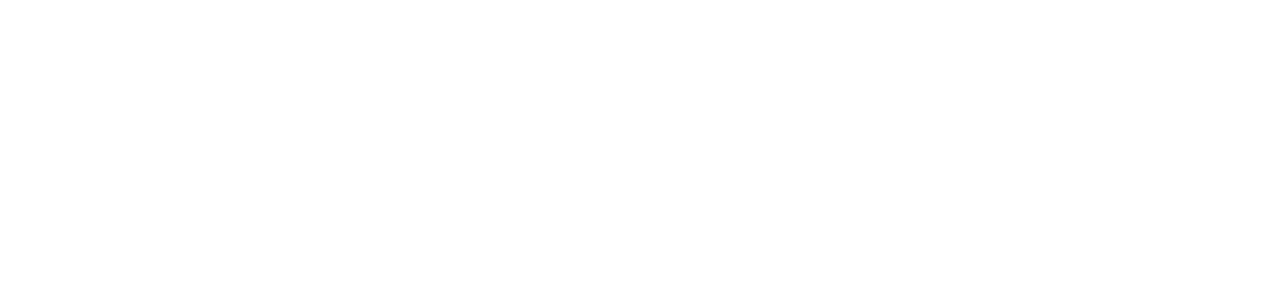
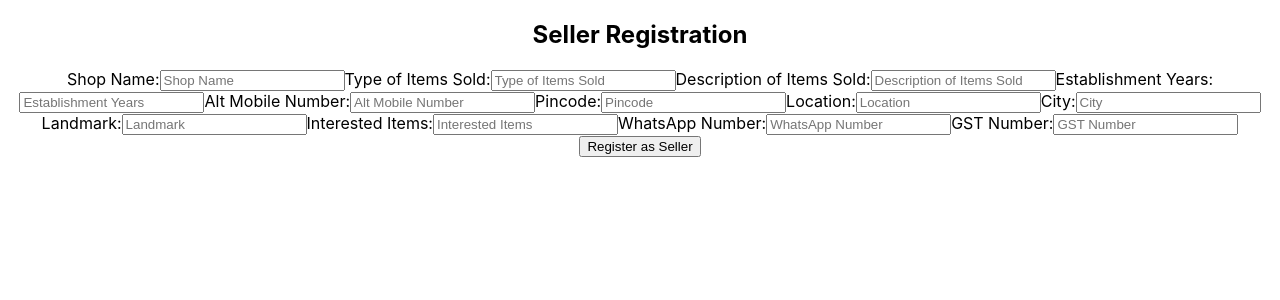
Before and after one commit to Noor-30412/TWC_together_we_connect, a React (Create React App) app in the folder client/: page /register-seller in a window 1280 px wide. Before the commit this address had no page. Shown: the top 300 px of the page. Built offline with nearby package versions, Linux system fonts and the light colour scheme.

Commit message:
added seller frontend part

```diff
--- a/client/src/Routes.js
+++ b/client/src/Routes.js
@@ -6,6 +6,7 @@
 import Login from './components/login';
 import About from './components/About'; // Import the About component
 import RegisterBuyer from './components/Buyer';
+import RegisterSeller from './components/Seller';
 
 const AppRoutes = () => {
   return (
@@ -15,6 +16,7 @@
       <Route path="/signup" element={<Signup />} />
       <Route path="/login" element={<Login />} />
       <Route path="/register-buyer" element={<RegisterBuyer />} />
+      <Route path="/register-seller" element={<RegisterSeller />} />
     </Routes>
   );
 };
--- a/client/src/components/Home.js
+++ b/client/src/components/Home.js
@@ -1,9 +1,8 @@
-// In your Home component
+// Home.js
 import React from 'react';
 import { useAuth } from '../context/AuthContext';
 import { Link, useNavigate } from 'react-router-dom';
 
-// Home.js
 const Home = () => {
     const { isAuthenticated, user, logout } = useAuth();
     const navigate = useNavigate();
@@ -19,6 +18,7 @@
                 <>
                     <button onClick={handleLogout}>Logout</button>
                     <Link to="/register-buyer">Register Buyer Shop</Link>
+                    <Link to="/register-seller">Register Seller Shop</Link>
                 </>
             );
         } else {
--- /dev/null
+++ b/client/src/components/Seller.js
@@ -0,0 +1,188 @@
+import React, { useState } from 'react';
+import axios from 'axios';
+
+const SellerRegistration = () => {
+    const [formData, setFormData] = useState({
+        shopName: '',
+        typeOfItemsSold: '',
+        descriptionOfItemsSold: '',
+        establishmentYears: '',
+        altMobileNumber: '',
+        address: {
+            pincode: '',
+            location: '',
+            city: '',
+            landmark: '',
+        },
+        interestedItems: '',
+        whatsappNumber: '',
+        gstNumber: '',
+    });
+
+    const handleInputChange = (e) => {
+        const { name, value } = e.target;
+        setFormData((prevData) => ({
+            ...prevData,
+            [name]: value,
+        }));
+    };
+
+    const handleAddressChange = (e) => {
+        const { name, value } = e.target;
+        setFormData((prevData) => ({
+            ...prevData,
+            address: {
+                ...prevData.address,
+                [name]: value,
+            },
+        }));
+    };
+
+    const handleSellerRegistration = async (e) => {
+        e.preventDefault();
+
+        try {
+            const token = localStorage.getItem('token');
+            const response = await axios.post('/api/sellers/register', formData, {
+                headers: {
+                    Authorization: token,
+                },
+            });
+
+            console.log(response.data);
+        } catch (error) {
+            console.error('Seller registration error:', error.response.data.message);
+        }
+    };
+
+    return (
+        <div>
+            <h2>Seller Registration</h2>
+            <form onSubmit={handleSellerRegistration}>
+                <label htmlFor="shopName">Shop Name:</label>
+                <input
+                    type="text"
+                    id="shopName"
+                    name="shopName"
+                    placeholder="Shop Name"
+                    value={formData.shopName}
+                    onChange={handleInputChange}
+                />
+
+                <label htmlFor="typeOfItemsSold">Type of Items Sold:</label>
+                <input
+                    type="text"
+                    id="typeOfItemsSold"
+                    name="typeOfItemsSold"
+                    placeholder="Type of Items Sold"
+                    value={formData.typeOfItemsSold}
+                    onChange={handleInputChange}
+                />
+
+                <label htmlFor="descriptionOfItemsSold">Description of Items Sold:</label>
+                <input
+                    type="text"
+                    id="descriptionOfItemsSold"
+                    name="descriptionOfItemsSold"
+                    placeholder="Description of Items Sold"
+                    value={formData.descriptionOfItemsSold}
+                    onChange={handleInputChange}
+                />
+
+                <label htmlFor="establishmentYears">Establishment Years:</label>
+                <input
+                    type="text"
+                    id="establishmentYears"
+                    name="establishmentYears"
+                    placeholder="Establishment Years"
+                    value={formData.establishmentYears}
+                    onChange={handleInputChange}
+                />
+
+                <label htmlFor="altMobileNumber">Alt Mobile Number:</label>
+                <input
+                    type="text"
+                    id="altMobileNumber"
+                    name="altMobileNumber"
+                    placeholder="Alt Mobile Number"
+                    value={formData.altMobileNumber}
+                    onChange={handleInputChange}
+                />
+
+                <label htmlFor="pincode">Pincode:</label>
+                <input
+                    type="text"
+                    id="pincode"
+                    name="pincode"
+                    placeholder="Pincode"
+                    value={formData.address.pincode}
+                    onChange={handleAddressChange}
+                />
+
+                <label htmlFor="location">Location:</label>
+                <input
+                    type="text"
+                    id="location"
+                    name="location"
+                    placeholder="Location"
+                    value={formData.address.location}
+                    onChange={handleAddressChange}
+                />
+
+                <label htmlFor="city">City:</label>
+                <input
+                    type="text"
+                    id="city"
+                    name="city"
+                    placeholder="City"
+                    value={formData.address.city}
+                    onChange={handleAddressChange}
+                />
+
+                <label htmlFor="landmark">Landmark:</label>
+                <input
+                    type="text"
+                    id="landmark"
+                    name="landmark"
+                    placeholder="Landmark"
+                    value={formData.address.landmark}
+                    onChange={handleAddressChange}
+                />
+
+                <label htmlFor="interestedItems">Interested Items:</label>
+                <input
+                    type="text"
+                    id="interestedItems"
+                    name="interestedItems"
+                    placeholder="Interested Items"
+                    value={formData.interestedItems}
+                    onChange={handleInputChange}
+                />
+
+                <label htmlFor="whatsappNumber">WhatsApp Number:</label>
+                <input
+                    type="text"
+                    id="whatsappNumber"
+                    name="whatsappNumber"
+                    placeholder="WhatsApp Number"
+                    value={formData.whatsappNumber}
+                    onChange={handleInputChange}
+                />
+
+                <label htmlFor="gstNumber">GST Number:</label>
+                <input
+                    type="text"
+                    id="gstNumber"
+                    name="gstNumber"
+                    placeholder="GST Number"
+                    value={formData.gstNumber}
+                    onChange={handleInputChange}
+                />
+
+                <button type="submit">Register as Seller</button>
+            </form>
+        </div>
+    );
+};
+
+export default SellerRegistration;
```
